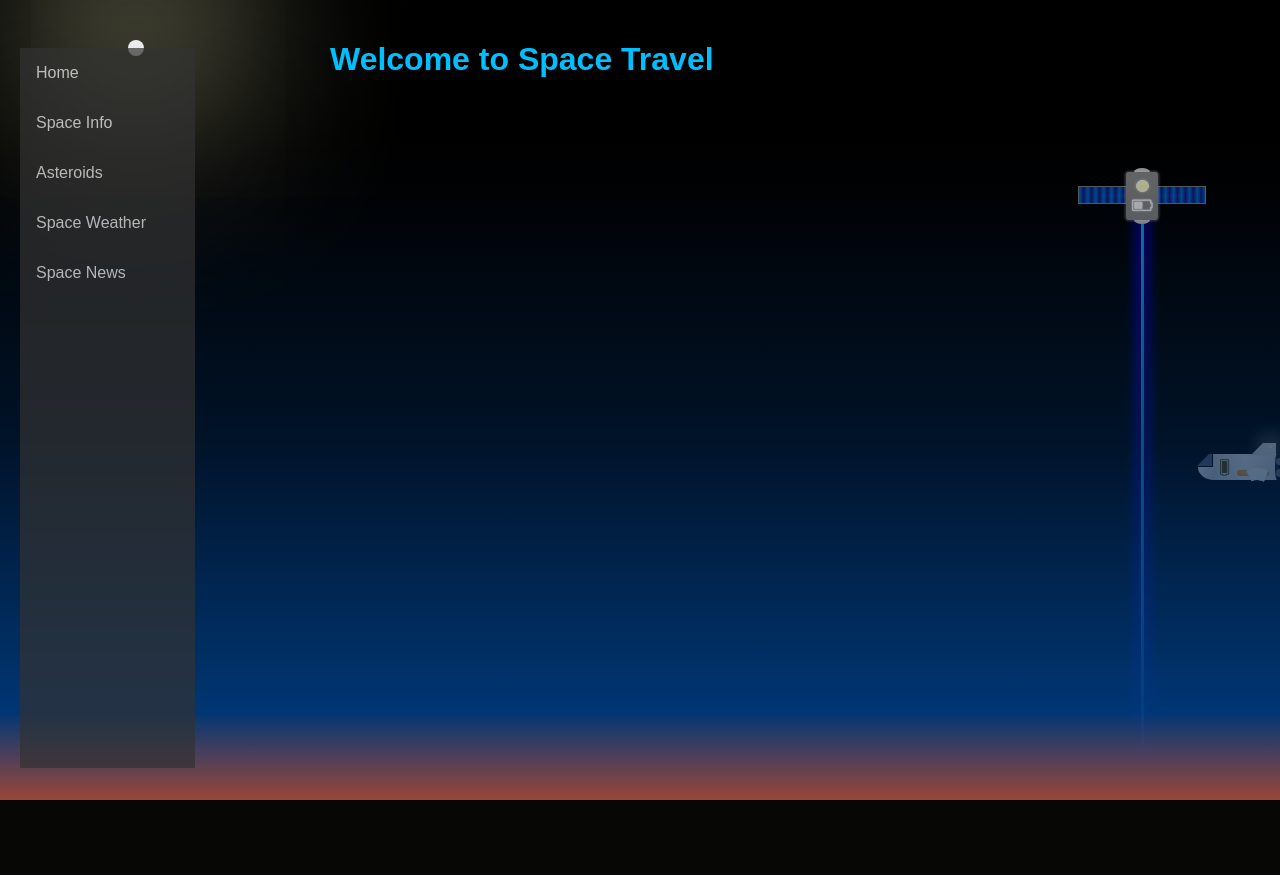
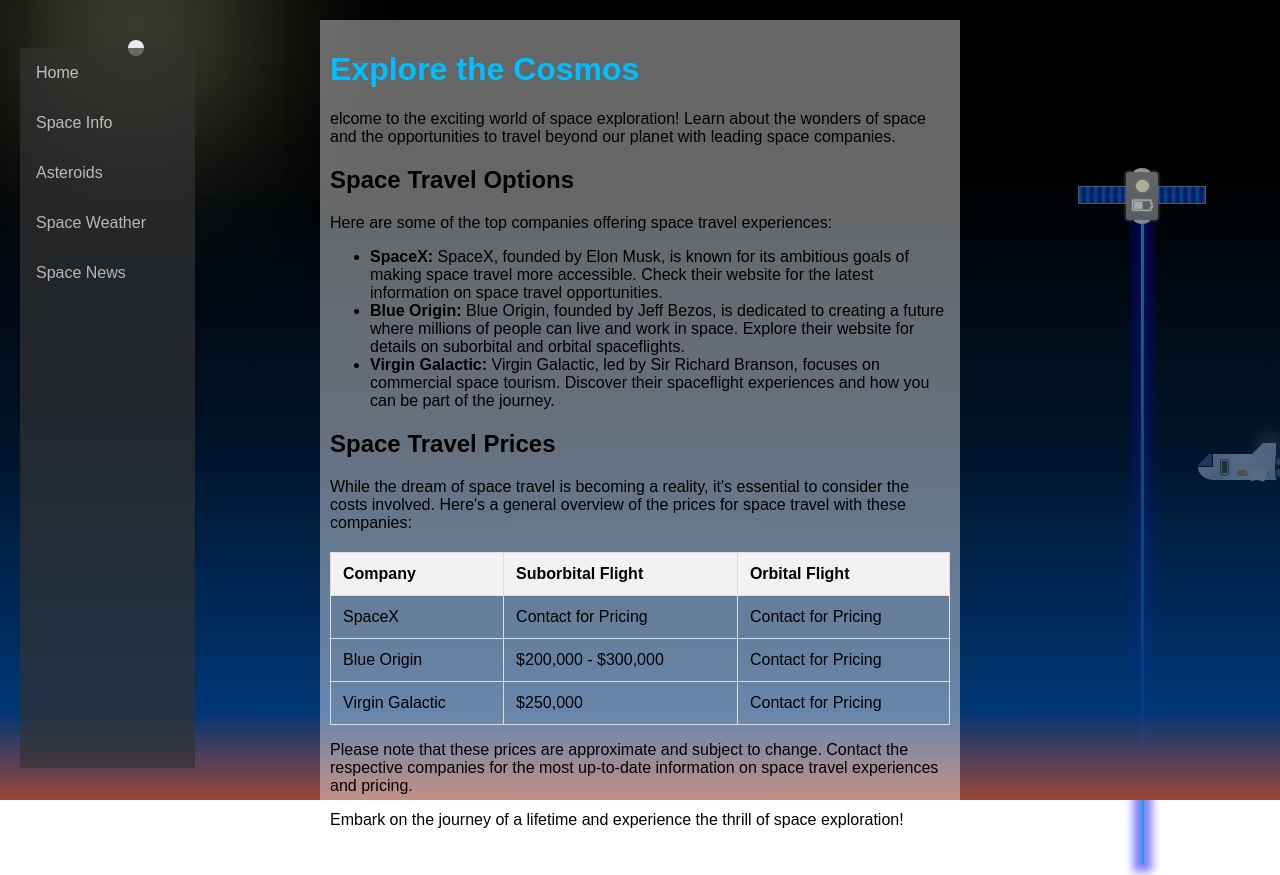
Before and after one commit to Predip/spaceportal, a Django app: page /info/ in a window 1280 px wide. Before the commit the page ends 800 px from the top, so only its background shows below. Run offline with Django 5.2, Linux system fonts and the light colour scheme.

Commit message:
add basic information for space info

```diff
--- a/spacetravel/templates/base.html
+++ b/spacetravel/templates/base.html
@@ -10,6 +10,7 @@
     <link rel="stylesheet" href="https://cdnjs.cloudflare.com/ajax/libs/font-awesome/4.7.0/css/font-awesome.min.css">
     <script src="https://d3js.org/d3.v7.min.js"></script>
     <title>{% block title %}Space Travel{% endblock %}</title>
+    {% block styleBlock %}{% endblock %}
 </head>
 <body>
 <div class="afternoon">
--- a/spacetravel/templates/space_info.html
+++ b/spacetravel/templates/space_info.html
@@ -1,8 +1,88 @@
 {% extends 'base.html' %}
 
 {% block title %}Home{% endblock %}
+{% block styleBlock %}
+<style>
+    #content {
+        background-color: rgba(255,255,255,0.4);
+        padding: 10px;
+    }
+
+    table {
+            width: 100%;
+            border-collapse: collapse;
+            margin-top: 20px;
+    }
+    th, td {
+        border: 1px solid #ddd;
+        padding: 12px;
+        text-align: left;
+    }
+    th {
+        background-color: #f2f2f2;
+    }
+</style>
+{% endblock %}
 
 {% block content %}
-    <h1>Welcome to Space Travel</h1>
-    <!-- Your home page content here -->
+    <h1>Explore the Cosmos</h1>
+    <p>
+        elcome to the exciting world of space exploration! Learn about the wonders of space and
+        the opportunities to travel beyond our planet with leading space companies.
+    </p>
+
+    <h2>Space Travel Options</h2>
+
+    <p>Here are some of the top companies offering space travel experiences:</p>
+
+    <ul>
+        <li>
+            <strong>SpaceX:</strong>
+            SpaceX, founded by Elon Musk, is known for its ambitious goals of making space travel more accessible.
+            Check their website for the latest information on space travel opportunities.</li>
+        <li>
+            <strong>Blue Origin:</strong>
+            Blue Origin, founded by Jeff Bezos, is dedicated to creating a future where millions of people
+            can live and work in space. Explore their website for details on suborbital and orbital spaceflights.</li>
+        <li>
+            <strong>Virgin Galactic:</strong>
+            Virgin Galactic, led by Sir Richard Branson, focuses on commercial space tourism.
+            Discover their spaceflight experiences and how you can be part of the journey.</li>
+    </ul>
+
+    <h2>Space Travel Prices</h2>
+
+    <p>
+        While the dream of space travel is becoming a reality, it's essential to consider the costs involved.
+        Here's a general overview of the prices for space travel with these companies:
+    </p>
+
+    <table>
+        <tr>
+            <th>Company</th>
+            <th>Suborbital Flight</th>
+            <th>Orbital Flight</th>
+        </tr>
+        <tr>
+            <td>SpaceX</td>
+            <td>Contact for Pricing</td>
+            <td>Contact for Pricing</td>
+        </tr>
+        <tr>
+            <td>Blue Origin</td>
+            <td>$200,000 - $300,000</td>
+            <td>Contact for Pricing</td>
+        </tr>
+        <tr>
+            <td>Virgin Galactic</td>
+            <td>$250,000</td>
+            <td>Contact for Pricing</td>
+        </tr>
+    </table>
+
+    <p>
+        Please note that these prices are approximate and subject to change.
+        Contact the respective companies for the most up-to-date information on space travel experiences and pricing.
+    </p>
+    <p>Embark on the journey of a lifetime and experience the thrill of space exploration!</p>
 {% endblock %}
```
